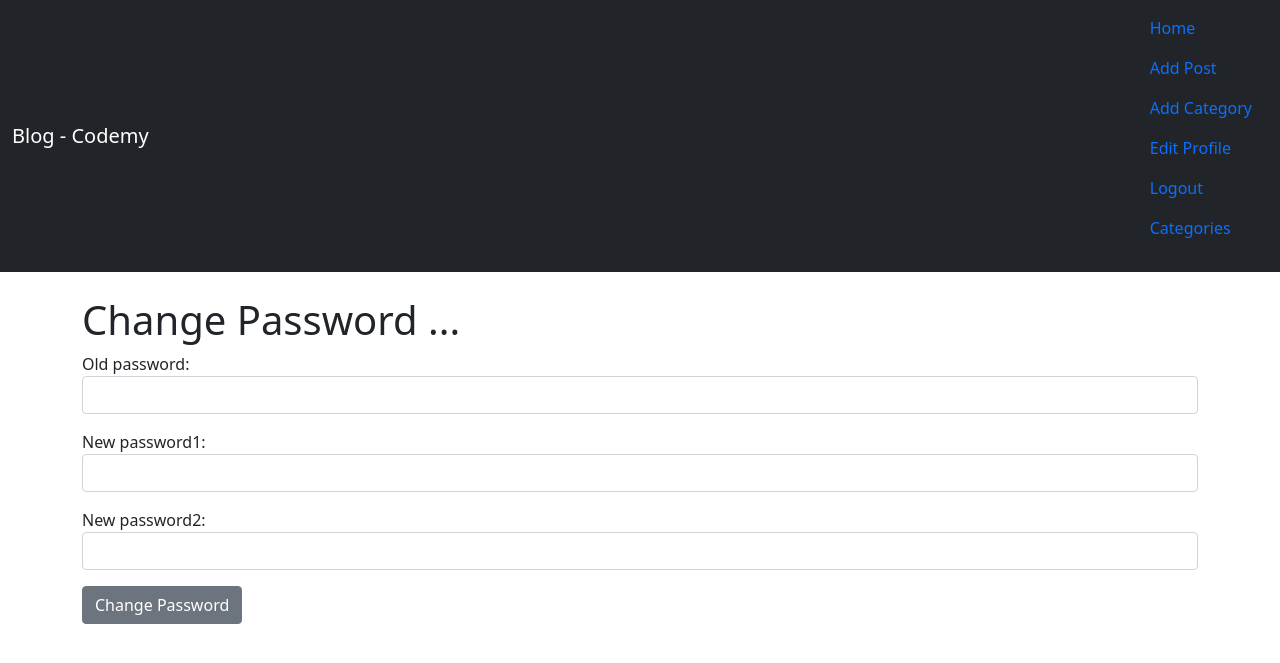
After one commit to odontoblasto/blog, a Django app: page /members/password/ in a window 1280 px wide. The commit adds this page. Shown: the top 663 px of the page. Run offline with Django 4.2, Linux system fonts and the light colour scheme; the visitor is signed in with stand-in values (Sample User, id 1).

Commit message:
updating password

```diff
--- a/members/forms.py
+++ b/members/forms.py
@@ -1,10 +1,10 @@
-from django.contrib.auth.forms import UserCreationForm
+from django.contrib.auth.forms import UserCreationForm,UserChangeForm,PasswordChangeForm
 from django.contrib.auth.models import User
 from django import forms
 
 class SignUpForm(UserCreationForm):
-#editing django´s native forms
-#bootstrapify with  widgets directly in the form,new fields
+# editing django´s native forms
+# bootstrapify with  widgets directly in the form,new fields
     email = forms.EmailField(widget = forms.EmailInput(attrs={'class':'form-control'}))
     first_name = forms.CharField(max_length=100, widget= forms.TextInput(attrs={'class':'form-control'}))
     last_name = forms.CharField(max_length=100,widget=forms.TextInput(attrs={'class':'form-control'}))
@@ -12,9 +12,43 @@ class SignUpForm(UserCreationForm):
     class Meta:
         model = User
         fields = ('username','first_name','last_name','email','password1','password2')
-#botstrapify when the fields are already created by django.auth,old fields
+# botstrapify when the fields are already created by django.auth,old fields
     def __init__(self, *args, **kwargs):
         super(SignUpForm,self).__init__(*args, **kwargs)
         self.fields['username'].widget.attrs['class'] = 'form-control'
         self.fields['password1'].widget.attrs['class'] = 'form-control'
         self.fields['password2'].widget.attrs['class'] = 'form-control'
+
+
+class EditProfileForm(UserChangeForm):
+# editing django´s native forms
+# bootstrapify with  widgets directly in the form,new fields
+# see in the devs tools the name of the fields used by django-TextInput or
+# CheckboxInput for instance
+    email = forms.EmailField(widget = forms.EmailInput(attrs={'class':'form-control'}))
+    first_name = forms.CharField(max_length=100, widget= forms.TextInput(attrs={'class':'form-control'}))
+    last_name = forms.CharField(max_length=100,widget=forms.TextInput(attrs={'class':'form-control'}))
+    username = forms.CharField(max_length=100,widget=forms.TextInput(attrs={'class':'form-control'}))
+    last_login = forms.CharField(max_length=100,widget=forms.TextInput(attrs={'class':'form-control'}))
+    is_superuser = forms.CharField(max_length=100,widget=forms.CheckboxInput(attrs={'class':'form-check'}))
+    is_staff= forms.CharField(max_length=100,widget=forms.CheckboxInput(attrs={'class':'form-check'}))
+    is_active = forms.CharField(max_length=100,widget=forms.CheckboxInput(attrs={'class':'form-check'}))
+    date_joined = forms.CharField(max_length=100,widget=forms.TextInput(attrs={'class':'form-control'}))
+
+
+    class Meta:
+        model = User
+        # the order of the fields will the same in the page
+        fields = ('username','first_name','last_name','email','password','last_login','is_superuser','is_staff','is_active','date_joined')
+
+
+class PasswordChangingForm(PasswordChangeForm):
+        # editing django´s native forms
+        # bootstrapify with  widgets directly in the form,new fields
+    old_password = forms.CharField(max_length=100,widget = forms.PasswordInput(attrs={'class':'form-control','type':'password'}))
+    new_password1 = forms.CharField(max_length=100, widget= forms.PasswordInput(attrs={'class':'form-control','type':'password'}))
+    new_password2 = forms.CharField(max_length=100,widget=forms.PasswordInput(attrs={'class':'form-control','type':'password'}))
+
+    class Meta:
+        model = User
+        fields = ('old_password','new_password1','new_password2')
--- /dev/null
+++ b/members/templates/registration/change-password.html
@@ -0,0 +1,14 @@
+{% extends 'base.html' %}
+
+{% block title %}Change Password{% endblock%}
+
+{% block content %}
+<h1>Change Password ... </h1>
+
+<div class="form-group">
+<form method ="POST">
+      {% csrf_token %}
+      {{form.as_p}}<!---as any html component,p,ul,table..--->
+<button class="btn btn-secondary">Change Password</button>
+</div>
+ {% endblock %}
--- a/members/urls.py
+++ b/members/urls.py
@@ -1,9 +1,18 @@
-from .views import UserRegisterView
+from re import template
+from .views import UserRegisterView,UserEditView,PasswordsChangeView
 from django.urls import path
-
-
+from django.contrib.auth import views as auth_views
+from . import views
 urlpatterns = [
       #path('',views.home,name='home'),
       path('register/', UserRegisterView.as_view(),name='register'),
+      path('edit_profile/', UserEditView.as_view(),name='edit_profile'),
+      path('password/',PasswordsChangeView.as_view(template_name = 'registration/change-password.html')),
+      path('password_sucess/',views.password_sucess, name='password_sucess'),
 
+
+
+      #path('password/',auth_views.PasswordChangeView.as_view(template_name = 'registration/change-password.html')),
+      #django´s admin passwor page
+      #path('password/',auth_views.PasswordChangeView.as_view()),
 ]
--- a/members/views.py
+++ b/members/views.py
@@ -1,8 +1,20 @@
 from django.shortcuts import render
 from django.views import generic
-from django.contrib.auth.forms import UserCreationForm
+from django.contrib.auth.views import PasswordChangeView
+from django.contrib.auth.forms import UserCreationForm,UserChangeForm,PasswordChangeForm
 from django.urls import reverse_lazy
-from .forms import SignUpForm
+from .forms import SignUpForm, EditProfileForm,PasswordChangingForm
+
+
+class PasswordsChangeView(PasswordChangeView):
+    form_class = PasswordChangingForm
+    #form_class = PasswordChangeForm
+    success_url = reverse_lazy('password_sucess')
+    #success_url = reverse_lazy('home')
+
+def password_sucess(request):
+    return render(request,'registration/password_sucess.html',{})
+
 
 class UserRegisterView(generic.CreateView):
     #editing django´s native forms,
@@ -11,3 +23,17 @@ class UserRegisterView(generic.CreateView):
     form_class = SignUpForm
     template_name = 'registration/register.html'
     success_url = reverse_lazy('login')
+
+class UserEditView(generic.UpdateView):
+
+    # native form from django-UserChangeForm
+    # form_class = UserChangeForm
+
+    # form updated and customized
+    form_class = EditProfileForm
+    template_name = 'registration/edit_profile.html'
+    success_url = reverse_lazy('home')
+
+#  how to get data from the fields
+    def get_object(self):
+        return self.request.user
--- a/myblog/templates/base.html
+++ b/myblog/templates/base.html
@@ -28,6 +28,9 @@
         </li>
         <li class="nav-item">
           <a class="nav-link" href="{% url 'add_category'%}">Add Category</a>
+        </li>
+        <li class="nav-item">
+          <a class="nav-link" href="{% url 'edit_profile'%}">Edit Profile</a>
         </li>
         <li class="nav-item">
           <a class="nav-link" href="{% url 'logout'%}">Logout</a>
```
Also changed, not shown: members/templates/registration/edit_profile.html (added, +14 -0 lines), members/templates/registration/password_sucess.html (added, +7 -0 lines).
